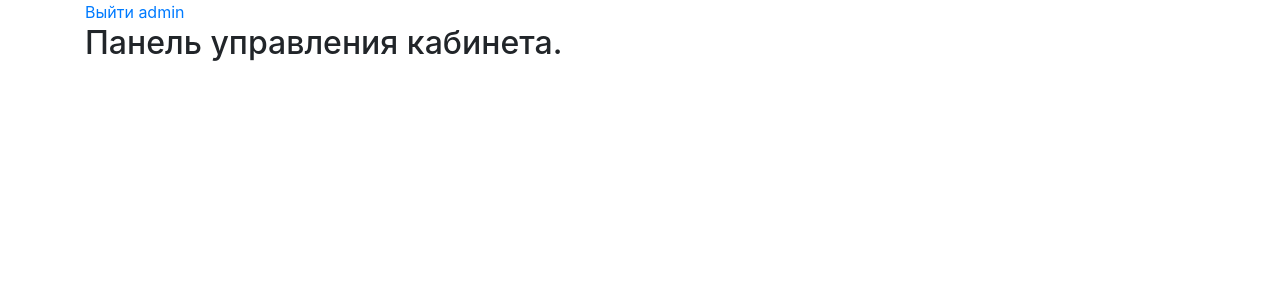
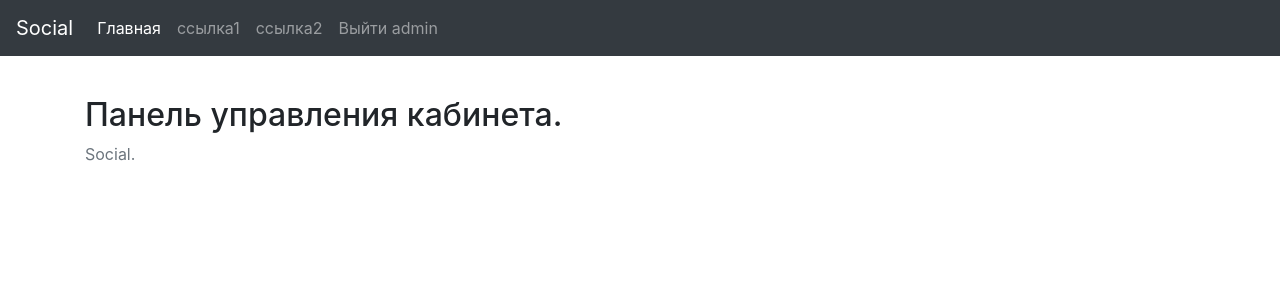
Before and after one commit to ZigZag-CS/bovsun, a Django app: page /account/dashboard/ in a window 1280 px wide. Shown: the top 300 px of the page. Run offline with Django 3.2, Linux system fonts and the light colour scheme; a user stored in the database is signed in; some libraries are stand-ins or nearby versions.

Commit message:
FINAL Kurs6 - shablon butstrap pu home page

```diff
--- a/apps/account/templates/account/login.html
+++ b/apps/account/templates/account/login.html
@@ -3,6 +3,8 @@
 
 
 {% block content %}
+
+
 
 
 
--- a/templates/base.html
+++ b/templates/base.html
@@ -18,21 +18,57 @@
 </head>
 <body>
 
-<div class="container">
+ <!-- ////////navbar//////////-->
+    <header>
+      <!-- Fixed navbar -->
+      <nav class="navbar navbar-expand-md navbar-dark  fixed-top bg-dark">
+          <a class="navbar-brand" href="/">Social</a>
+          <button class="navbar-toggler" type="button" data-toggle="collapse" data-target="#navbarCollapse" aria-controls="navbarCollapse" aria-expanded="false" aria-label="Toggle navigation">
+              <span class="navbar-toggler-icon"></span>
+          </button>
+          <div class="collapse navbar-collapse" id="navbarCollapse">
+              <ul class="navbar-nav mr-auto">
+                  <li class="nav-item active">
+                      <a class="nav-link" href="/">Главная <span class="sr-only">(current)</span></a>
+                  </li>
+                  <li class="nav-item">
+                      <a class="nav-link" href="#">ссылка1</a>
+                  </li>
+                  <li class="nav-item">
+                      <a class="nav-link" href="#">ссылка2</a>
+                  </li>
+                  <li class="nav-item">
+                      {% if username %}
+                          <a class="nav-link" href="{% url "account:logout" %}">Выйти {{ username }}</a>
+                      {% else %}
+                          <a class="nav-link" href="{% url "account:login" %}">Войти {{ username }}</a>
+                      {% endif %}
+                  </li>
+              </ul>
+              <form class="form-inline mt-2 mt-md-0"></form>
+          </div>
+      </nav>
+    </header>
 
-{% if username %}
-    <a href="{% url 'account:logout' %}">
-        Выйти {{ username }}
-    </a>
-{% else %}
-    <a href="{% url 'account:login' %}">
-        Войти
-    </a>
-{% endif %}
-{% block content %}{% endblock %}
+  <!-- ////////End navbar//////////-->
+ <br>
+ <br>
+ <br>
+
+<main role="main" class="container">
+    {% block content %}{% endblock %}
+
+</main>
+
+<!--footer -->
+    <footer class="footer">
+      <div class="container">
+        <span class="text-muted">Social.</span>
+      </div>
+    </footer>
+<!--footer -->
 
 
-</div>
 <!-- Optional JavaScript -->
     <!-- jQuery first, then Popper.js, then Bootstrap JS -->
     <script src="https://code.jquery.com/jquery-3.4.1.slim.min.js" integrity="sha384-J6qa4849blE2+poT4WnyKhv5vZF5SrPo0iEjwBvKU7imGFAV0wwj1yYfoRSJoZ+n" crossorigin="anonymous"></script>
```
Also changed, not shown: db.sqlite3.
